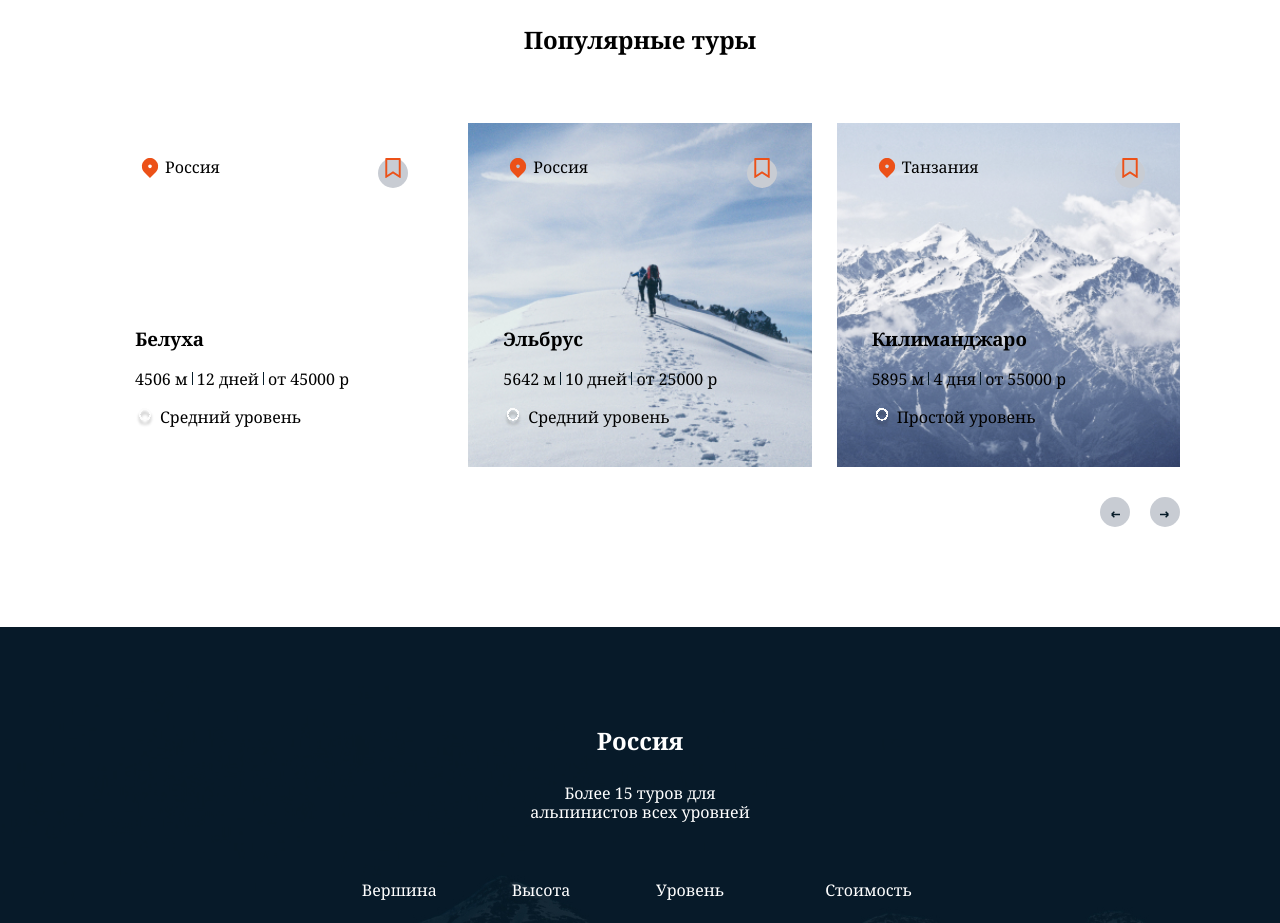
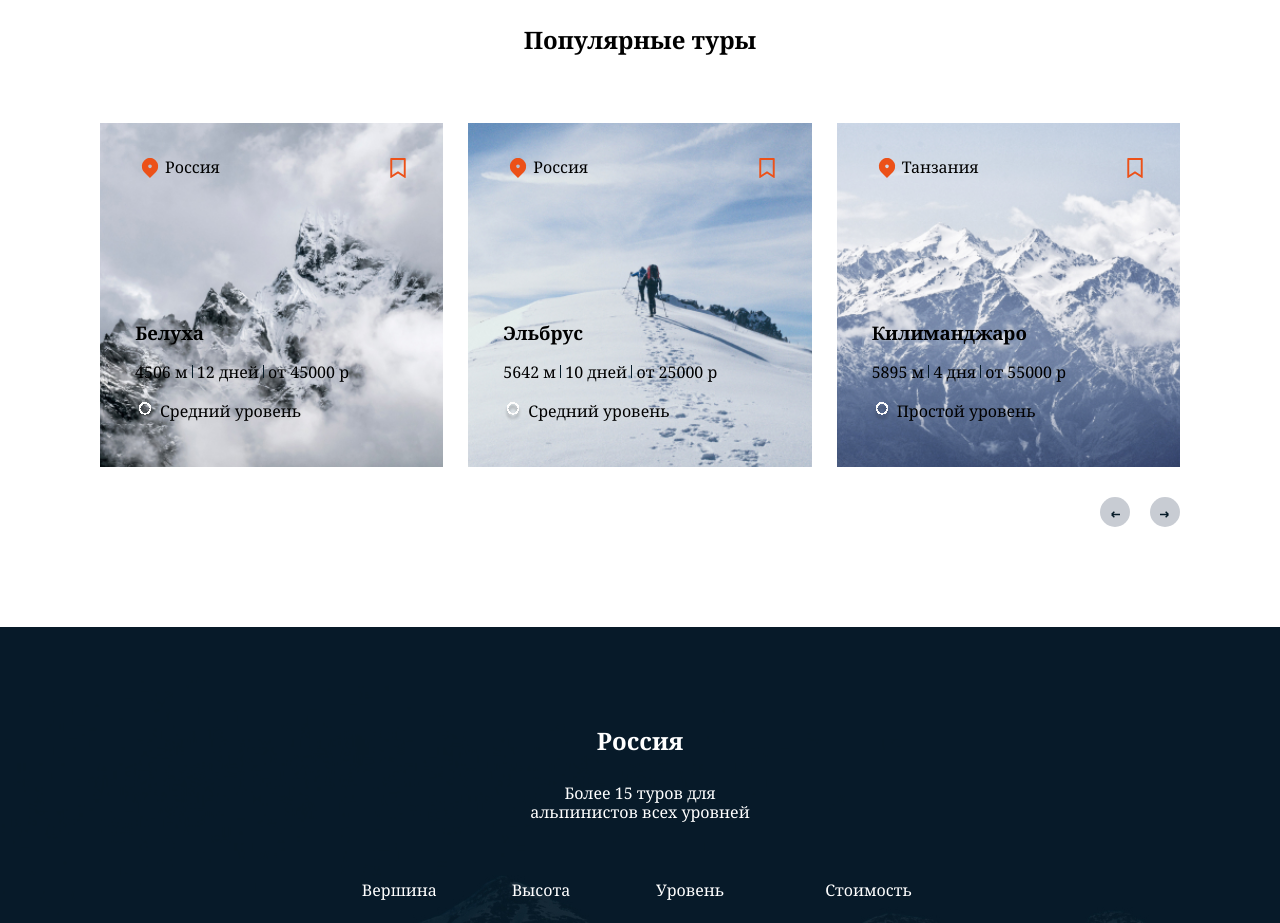
Before and after one commit to Sardn/Everest, a plain HTML site: page index.html in a window 1280 px wide. Shown: the part 1240-2163 px from the top of the page. Drawn offline with Linux system fonts and the light colour scheme.

Commit message:
исправляет секцию популярные туры

```diff
--- a/css/styles.css
+++ b/css/styles.css
@@ -176,6 +176,7 @@ main {}
 
 
 .populars {
+
     padding: 100px;
 }
 
@@ -194,6 +195,7 @@ main {}
     margin-top: 20px;
 }
 .type-list {
+    position: relative;
     display: flex;
     gap: 25px;
 }
@@ -218,8 +220,8 @@ main {}
     position: relative;
 } */
 .type-picture{
+    position: absolute;
     opacity: 0.6;
-    position: absolute;
     left: 0;
     top: 0;
     width: 33.3%;
@@ -242,12 +244,12 @@ main {}
     align-items: center;
     text-align: center;
 }
- .ellipse{
+ /* .ellipse{
     width: 30px;
     height: 30px;
     border-radius: 50%;
     background-color: rgb(200, 204, 211);
-}
+}  */
 /* .ellipse{
     position: relative;
     width: 30px;
--- a/index.html
+++ b/index.html
@@ -4,7 +4,6 @@
 <head>
     <meta name="viewport" content="width=device-width, initial-scale=1.0" />
     <meta http-equiv="Content-Type" content="text/html; charset=UTF-8">
-    <!-- <meta http-equiv="Cache-Control" content="no-cache" /> -->
 
     <title>Mountain</title>
 
@@ -77,8 +76,8 @@
         <section class="populars">
             <h2>Популярные туры</h2>
                     <div class="type-list">
-                        <!-- <div class="type-picture" style="background-image: url(images/select-1.jpg)"> -->
-                          <div class="type-item-holder">
+                        <!-- <div class="type-picture" > -->
+                          <div class="type-item-holder" style="background-image: url(images/select-1.jpg)">
                                     <div class="type-item">
                                         <div class="location">
                                             <div class="locatio">
```
Also changed, not shown: review.txt (added).
